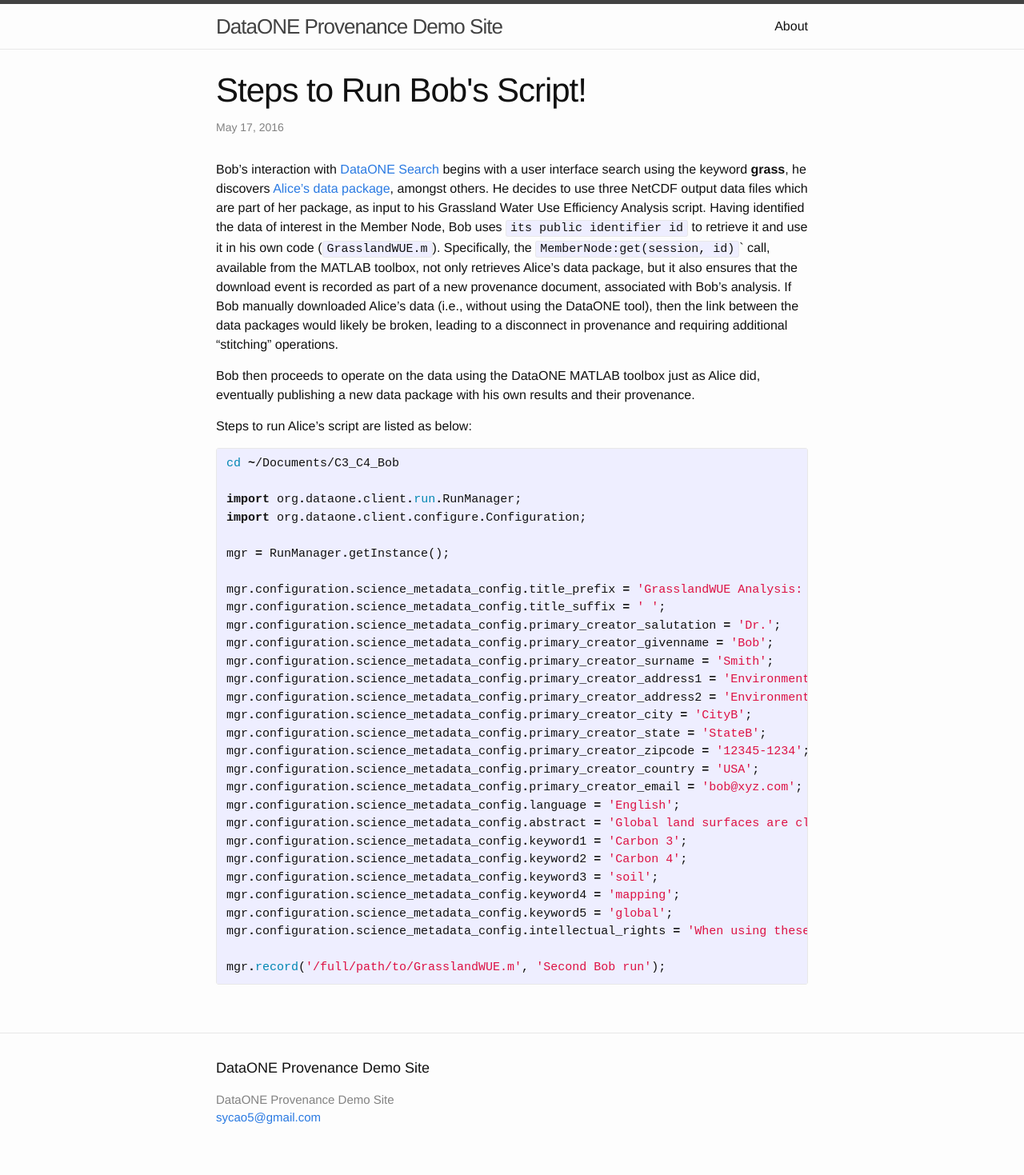
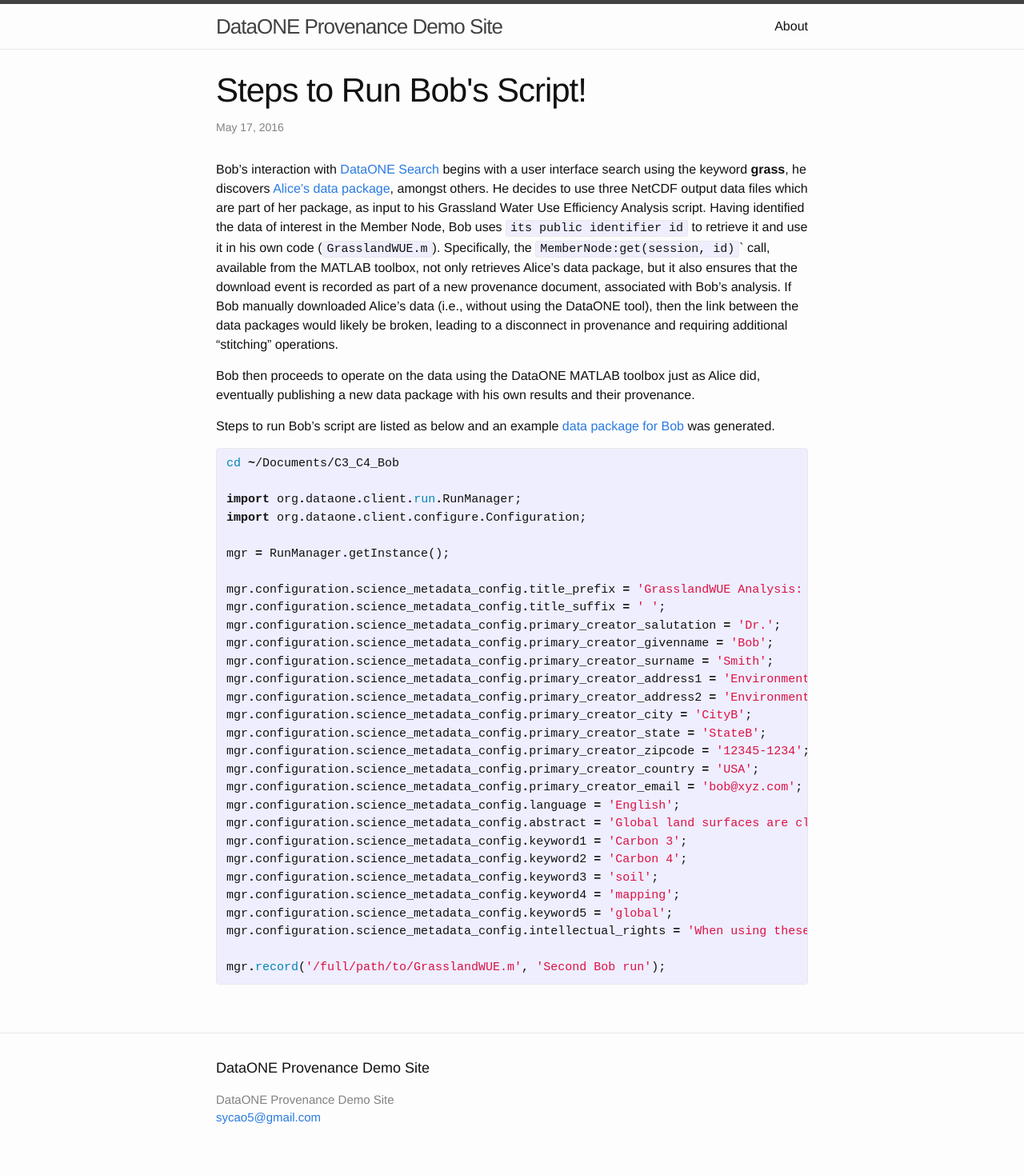
Before and after one commit to DataONEorg/provweek2016-demo, a Jekyll site: the page built from _posts/2016-05-17-steps2run-bob-script.markdown, in a window 1280 px wide. Shown: the whole page at 80% size. Built offline with Jekyll 4.4.1, drawn with Linux system fonts in a browser that asks for light colours.

Commit message:
Add links to alice and bob's data package on detainee search site.

```diff
--- a/_posts/2016-05-17-steps2run-alice-script.markdown
+++ b/_posts/2016-05-17-steps2run-alice-script.markdown
@@ -25,7 +25,7 @@
 package in OAI-ORE format, including the ProvONE provenance document, the script
 itself, and its YW-generated workflow view.
 
-Steps to run Alice's script are listed as below:
+Steps to run Alice’s script are listed as below and an example [data package for Alice](https://search-sandbox-2.test.dataone.org/#view/metadata_e859d2dd-c5e6-4ec6-892f-1b00bb6f8f65.xml) was generated.
 
 {% highlight matlab %}
 cd ~/Documents/C3_C4_mapping/
--- a/_posts/2016-05-17-steps2run-bob-script.markdown
+++ b/_posts/2016-05-17-steps2run-bob-script.markdown
@@ -20,7 +20,7 @@
 on the data using the DataONE MATLAB toolbox just as Alice did, eventually publishing
 a new data package with his own results and their provenance.
 
-Steps to run Alice's script are listed as below:
+Steps to run Bob's script are listed as below and an example [data package for Bob](https://search-sandbox-2.test.dataone.org/#view/metadata_07277c1f-b2c2-467c-8aa2-792863524a21.xml) was generated.
 
 {% highlight matlab %}
 cd ~/Documents/C3_C4_Bob
```
